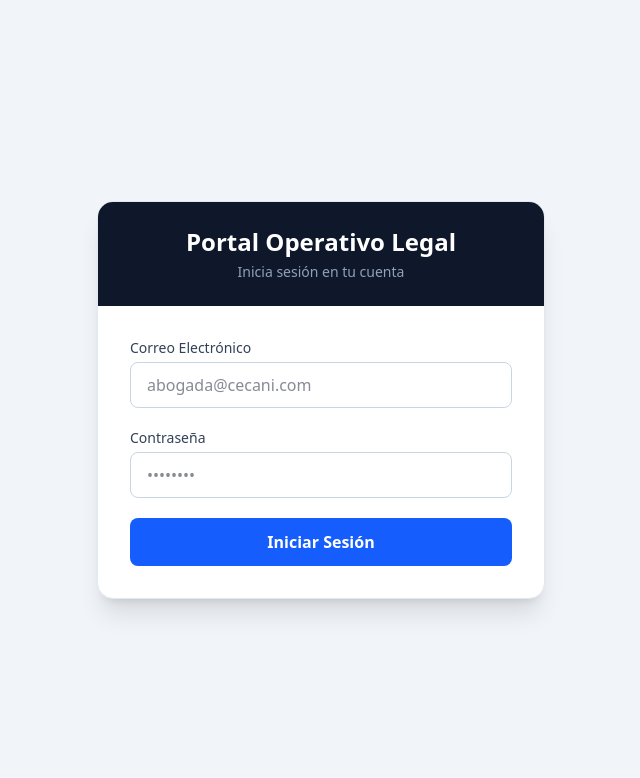
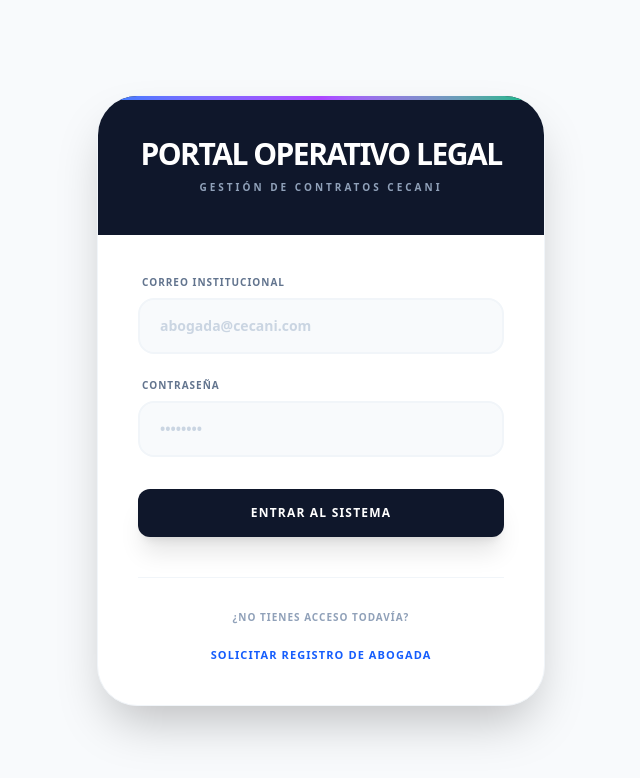
Before and after one commit to kevin120509/sistema-CECANI, a Next.js app: page /abogada in a window 1280 px wide. Shown: the top 778 px of the page, without its empty margins (319-959 px from the left). Built offline with nearby package versions, Linux system fonts and the light colour scheme; no server answers.

Commit message:
feat: optimizacion de pagos, registro abogadas y precios oficiales

```diff
--- a/src/actions/contrato.ts
+++ b/src/actions/contrato.ts
@@ -123,7 +123,6 @@ export async function generarContratoAutomatico(
       ocupacion: perfilData.ocupacion,
       estadoCivil: perfilData.estado_civil,
       domicilioCompleto: perfilData.domicilio_completo,
-      folioIne: perfilData.folio_ine,
     });
 
     // 3. Subir el PDF a Cloudflare R2
--- a/src/actions/documentos.ts
+++ b/src/actions/documentos.ts
@@ -1,6 +1,8 @@
 'use server';
 
 import { createAdminClient } from '@/lib/supabase/admin';
+import { subirArchivoR2 } from '@/lib/r2';
+import { revalidatePath } from 'next/cache';
 import type { ActionResult, TipoDocumento } from '@/types/database';
 
 import { sendPushNotification, getIdsByRol } from '@/lib/onesignal-server';
@@ -43,6 +45,10 @@ export async function registrarDocumento(
         url: `/directora/expediente/${expedienteId}`
       });
     }
+
+    revalidatePath('/directora');
+    revalidatePath('/abogada');
+    revalidatePath('/');
 
     return { success: true, data: { documento_id: data.id } };
   } catch (error) {
@@ -94,6 +100,10 @@ export async function registrarPago(
       });
     }
 
+    revalidatePath('/directora');
+    revalidatePath('/abogada');
+    revalidatePath('/');
+
     return { success: true, data: { pago_id: data.id } };
   } catch (error) {
     return {
@@ -102,3 +112,50 @@ export async function registrarPago(
     };
   }
 }
+
+/**
+ * Server Action Híbrido:
+ * 1. Sube el comprobante a Cloudflare R2.
+ * 2. Registra el pago en la tabla 'pagos'.
+ * 3. Registra el documento en la tabla 'documentos' para visibilidad en el panel.
+ */
+export async function subirYRegistrarPago(
+  formData: FormData,
+  expedienteId: string,
+  monto: number,
+  nombreEmpresa: string
+): Promise<ActionResult> {
+  try {
+    const file = formData.get('file') as File;
+    if (!file || file.size === 0) {
+      return { success: false, error: 'No se proporcionó el archivo del comprobante.' };
+    }
+
+    // 1. Subir a R2
+    const carpetaEmpresa = nombreEmpresa
+      .replace(/[^a-zA-Z0-9]/g, '_')
+      .replace(/_+/g, '_')
+      .replace(/^_|_$/g, '');
+
+    const extension = file.name.split('.').pop() || 'bin';
+    const nuevoNombre = `Comprobante_Pago_${carpetaEmpresa}.${extension}`;
+    const fileRenombrado = new File([file], nuevoNombre, { type: file.type });
+
+    const urlPublicaR2 = await subirArchivoR2(fileRenombrado, `expedientes/${carpetaEmpresa}/documentacion`);
+
+    // 2. Registrar Pago
+    const resPago = await registrarPago(expedienteId, monto, urlPublicaR2);
+    if (!resPago.success) throw new Error(resPago.error);
+
+    // 3. Registrar Documento (para visibilidad en dashboard)
+    await registrarDocumento(expedienteId, 'comprobante_pago' as TipoDocumento, urlPublicaR2);
+
+    return { success: true };
+  } catch (error) {
+    console.error('Error en subirYRegistrarPago:', error);
+    return {
+      success: false,
+      error: error instanceof Error ? error.message : 'Error al procesar el pago',
+    };
+  }
+}
--- a/src/components/abogada/AbogadaAuth.tsx
+++ b/src/components/abogada/AbogadaAuth.tsx
@@ -2,7 +2,7 @@
 
 import { useState } from 'react';
 import { useFormStatus } from 'react-dom';
-import { loginAbogada } from '@/actions/auth-abogada';
+import { loginAbogada, registerAbogada } from '@/actions/auth-abogada';
 
 function SubmitButton({ label, loadingLabel }: { label: string; loadingLabel: string }) {
   const { pending } = useFormStatus();
@@ -10,7 +10,7 @@ function SubmitButton({ label, loadingLabel }: { label: string; loadingLabel: st
     <button
       type="submit"
       disabled={pending}
-      className="w-full bg-blue-600 text-white font-semibold py-3 px-4 rounded-lg hover:bg-blue-700 transition disabled:opacity-50"
+      className="w-full bg-slate-900 text-white font-black uppercase tracking-widest text-xs py-4 px-4 rounded-xl hover:bg-slate-800 transition shadow-xl disabled:opacity-50"
     >
       {pending ? loadingLabel : label}
     </button>
@@ -18,56 +18,95 @@ function SubmitButton({ label, loadingLabel }: { label: string; loadingLabel: st
 }
 
 export default function AbogadaAuth() {
+  const [isRegister, setIsRegister] = useState(false);
   const [error, setError] = useState<string | null>(null);
 
-  const handleLogin = async (formData: FormData) => {
+  const handleSubmit = async (formData: FormData) => {
     setError(null);
-    const res = await loginAbogada(formData);
-    if (res.error) {
+    const res = isRegister ? await registerAbogada(formData) : await loginAbogada(formData);
+    if (res?.error) {
       setError(res.error);
     }
   };
 
   return (
-    <div className="min-h-screen bg-slate-100 flex items-center justify-center p-4">
-      <div className="max-w-md w-full bg-white rounded-2xl shadow-xl overflow-hidden border border-slate-200">
-        <div className="bg-slate-900 p-6 text-center text-white">
-          <h1 className="text-2xl font-bold">Portal Operativo Legal</h1>
-          <p className="text-slate-400 text-sm mt-1">
-            Inicia sesión en tu cuenta
+    <div className="min-h-screen bg-slate-50 flex items-center justify-center p-4">
+      <div className="max-w-md w-full bg-white rounded-[2.5rem] shadow-2xl overflow-hidden border border-slate-100">
+        <div className="bg-slate-900 p-10 text-center text-white relative">
+          <div className="absolute top-0 left-0 w-full h-1 bg-gradient-to-r from-blue-500 via-purple-500 to-emerald-500"></div>
+          <h1 className="text-3xl font-black uppercase tracking-tighter">
+            {isRegister ? 'Registro Operativo' : 'Portal Operativo Legal'}
+          </h1>
+          <p className="text-slate-400 text-[10px] font-black uppercase tracking-[0.3em] mt-2">
+            {isRegister ? 'Crea tu cuenta de abogada' : 'Gestión de Contratos CECANI'}
           </p>
         </div>
 
-        <div className="p-6 md:p-8">
+        <div className="p-8 md:p-10">
           {error && (
-            <div className="mb-6 bg-red-50 text-red-700 p-4 rounded-lg border border-red-200 text-sm text-center">
+            <div className="mb-8 bg-red-50 text-red-700 p-4 rounded-2xl border-2 border-red-100 text-xs font-bold text-center animate-shake">
               {error}
             </div>
           )}
 
-          <form action={handleLogin} className="space-y-5">
-            <div>
-              <label className="block text-sm font-medium text-slate-700 mb-1">Correo Electrónico</label>
+          <form action={handleSubmit} className="space-y-6">
+            {isRegister && (
+              <div className="group">
+                <label className="block text-[10px] font-black text-slate-500 uppercase tracking-widest mb-2 ml-1">Nombre Completo</label>
+                <input
+                  type="text"
+                  name="nombre"
+                  required
+                  className="w-full bg-slate-50 border-2 border-slate-100 rounded-2xl px-5 py-4 text-sm font-bold text-slate-900 focus:border-blue-500 outline-none transition-all placeholder:text-slate-300"
+                  placeholder="Ej. Lic. Maria Perez"
+                />
+              </div>
+            )}
+
+            <div className="group">
+              <label className="block text-[10px] font-black text-slate-500 uppercase tracking-widest mb-2 ml-1">Correo Institucional</label>
               <input
                 type="email"
                 name="email"
                 required
-                className="w-full border border-slate-300 rounded-lg px-4 py-2.5 focus:ring-2 focus:ring-blue-500 focus:border-blue-500 outline-none transition"
+                className="w-full bg-slate-50 border-2 border-slate-100 rounded-2xl px-5 py-4 text-sm font-bold text-slate-900 focus:border-blue-500 outline-none transition-all placeholder:text-slate-300"
                 placeholder="abogada@cecani.com"
               />
             </div>
-            <div>
-              <label className="block text-sm font-medium text-slate-700 mb-1">Contraseña</label>
+
+            <div className="group">
+              <label className="block text-[10px] font-black text-slate-500 uppercase tracking-widest mb-2 ml-1">Contraseña</label>
               <input
                 type="password"
                 name="password"
                 required
-                className="w-full border border-slate-300 rounded-lg px-4 py-2.5 focus:ring-2 focus:ring-blue-500 focus:border-blue-500 outline-none transition"
+                className="w-full bg-slate-50 border-2 border-slate-100 rounded-2xl px-5 py-4 text-sm font-bold text-slate-900 focus:border-blue-500 outline-none transition-all placeholder:text-slate-300"
                 placeholder="••••••••"
               />
             </div>
-            <SubmitButton label="Iniciar Sesión" loadingLabel="Verificando..." />
+
+            <div className="pt-2">
+              <SubmitButton
+                label={isRegister ? "Registrar Cuenta" : "Entrar al Sistema"}
+                loadingLabel="Procesando..."
+              />
+            </div>
           </form>
+
+          <div className="mt-10 pt-8 border-t border-slate-100 text-center">
+            <p className="text-slate-400 text-[10px] font-black uppercase tracking-widest mb-4">
+              {isRegister ? '¿Ya tienes una cuenta?' : '¿No tienes acceso todavía?'}
+            </p>
+            <button
+              onClick={() => {
+                setIsRegister(!isRegister);
+                setError(null);
+              }}
+              className="text-blue-600 font-black uppercase text-[11px] tracking-widest hover:text-blue-800 transition-colors"
+            >
+              {isRegister ? 'Volver al Inicio de Sesión' : 'Solicitar Registro de Abogada'}
+            </button>
+          </div>
         </div>
       </div>
     </div>
--- a/src/components/cliente/Paso1CrearProyecto.tsx
+++ b/src/components/cliente/Paso1CrearProyecto.tsx
@@ -85,15 +85,31 @@ export default function Paso1CrearProyecto({
 
   const presupuestoTotal = useMemo(() => {
     let total = 0;
+
+    // 1. Calcular Base
     const base = Object.values(SERVICIOS_PRINCIPALES).find(s => s.id === servicioBaseId);
     if (base) {
       total += esPagoContado ? base.precioEspecial : base.precioLista;
     }
+
+    // 2. Calcular Extras con reglas lógicas
     extrasSeleccionados.forEach(extraId => {
       const extra = Object.values(SERVICIOS_EXTRAS).find(e => e.id === extraId);
-      if (extra) total += extra.precio;
+      if (!extra) return;
+
+      if (extraId === 'cluni') {
+        // Regla: $10,000 si es paquete con trámite mayor, $11,600 independiente
+        const esPaquete = ['constitucion', 'acta_extra'].includes(servicioBaseId);
+        total += esPaquete ? 10000 : 11600;
+      } else if (extraId === 'web') {
+        // Regla: $4,999 + 16% IVA
+        total += 4999 * 1.16;
+      } else {
+        total += extra.precio;
+      }
     });
-    return total;
+
+    return Math.round(total);
   }, [servicioBaseId, extrasSeleccionados, esPagoContado]);
 
   const toggleExtra = (id: string) => {
@@ -108,6 +124,7 @@ export default function Paso1CrearProyecto({
 
     // Validaciones básicas
     if (!nombreCompleto.trim()) { setError('El nombre completo es requerido.'); return; }
+    if (!telefono.trim()) { setError('El teléfono es necesario para contactarte.'); return; }
     if (!rfc.trim()) { setError('El RFC es obligatorio para el contrato.'); return; }
     if (!curp.trim()) { setError('La CURP es obligatoria.'); return; }
     if (!domicilioCompleto.trim()) { setError('El domicilio completo es necesario para las declaraciones.'); return; }
@@ -280,6 +297,21 @@ export default function Paso1CrearProyecto({
                       placeholder="ABCD900101XXX"
                       className="input-field pl-11 uppercase"
                       maxLength={13}
+                      disabled={isLoading}
+                    />
+                  </div>
+                </div>
+
+                <div>
+                  <label className="input-label">Teléfono de Contacto (WhatsApp) *</label>
+                  <div className="relative group">
+                    <Phone className="input-icon" size={18} />
+                    <input
+                      type="tel"
+                      value={telefono}
+                      onChange={(e) => setTelefono(e.target.value)}
+                      placeholder="Ej. 5512345678"
+                      className="input-field pl-11"
                       disabled={isLoading}
                     />
                   </div>
@@ -561,8 +593,10 @@ export default function Paso1CrearProyecto({
                                 : extra.esRegalo
                                   ? 'GRATIS'
                                   : extra.id === 'web'
-                                    ? `+$${extra.precio.toLocaleString()} (MÁS IVA)`
-                                    : `+$${extra.precio.toLocaleString()}`}
+                                    ? `+$${extra.precio.toLocaleString()} (+ IVA)`
+                                    : extra.id === 'cluni' && ['constitucion', 'acta_extra'].includes(servicioBaseId)
+                                      ? `+$10,000 (PRECIO PAQUETE)`
+                                      : `+$${extra.precio.toLocaleString()}`}
                             </span>
                           </div>
                         );
--- a/src/lib/constants.ts
+++ b/src/lib/constants.ts
@@ -24,30 +24,23 @@ export const SERVICIOS_PRINCIPALES: Record<string, ServicioBase> = {
   CONSTITUCION: {
     id: 'constitucion',
     nombre: 'Constitución de A.C. + Trámite de Donataria',
-    precioEspecial: 49500,
-    precioLista: 75000,
+    precioEspecial: 65000, // Contado
+    precioLista: 75000,    // Plazos (Promoción)
     descripcion: 'Creación de asociación civil desde cero con registro ante el SAT.'
   },
   ACTA_EXTRAORDINARIA: {
     id: 'acta_extra',
     nombre: 'Acta Extraordinaria + Donataria',
-    precioEspecial: 49500,
-    precioLista: 70000,
+    precioEspecial: 65000, // Contado
+    precioLista: 70000,    // Plazos (Promoción)
     descripcion: 'Actualización de estatutos para asociaciones existentes.'
   },
   RECUPERACION_DONATARIA: {
     id: 'recuperacion',
-    nombre: 'Recuperación de Donataria Autorizada',
+    nombre: 'Recuperación / Renovación de Donataria',
     precioEspecial: 35000,
     precioLista: 35000,
-    descripcion: 'Trámite para recuperar el estatus de donataria perdido.'
-  },
-  RENOVACION_CONSTANCIA: {
-    id: 'renovacion',
-    nombre: 'Renovación de Constancia y Donataria',
-    precioEspecial: 38000,
-    precioLista: 44000,
-    descripcion: 'Mantenimiento anual del estatus de donataria.'
+    descripcion: 'Trámite para recuperar o renovar el estatus de donataria.'
   }
 };
 
--- a/src/lib/pdf-generator.ts
+++ b/src/lib/pdf-generator.ts
@@ -16,7 +16,6 @@ interface DatosContrato {
   ocupacion?: string | null;
   estadoCivil?: string | null;
   domicilioCompleto?: string | null;
-  folioIne?: string | null;
 }
 
 export async function generarContratoPDF(datos: DatosContrato): Promise<Uint8Array> {
--- a/src/types/database.ts
+++ b/src/types/database.ts
@@ -18,6 +18,7 @@ export type TipoDocumento =
   | 'ine_reverso'
   | 'comprobante_domicilio'
   | 'contrato_firmado'
+  | 'comprobante_pago'
   | 'otro';
 
 export type EstatusContrato = 'generado' | 'firmado_cliente' | 'doble_firma' | 'vigente';
```
Also changed, not shown: src/actions/auth-abogada.ts (+13 -10 lines), src/actions/directora.ts (+5 -40 lines), src/components/cliente/Paso3Contrato.tsx (+7 -19 lines), src/components/cliente/Paso4SoloLectura.tsx (+23 -0 lines).
